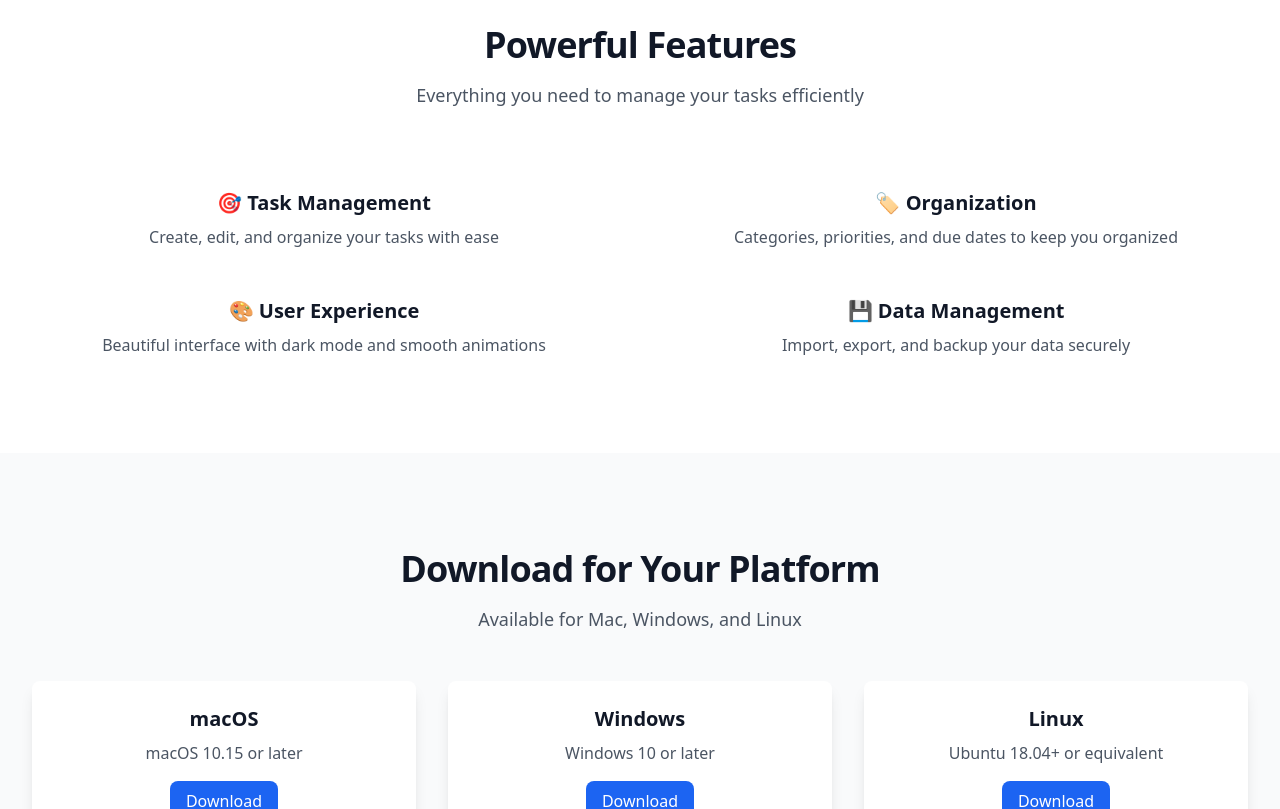
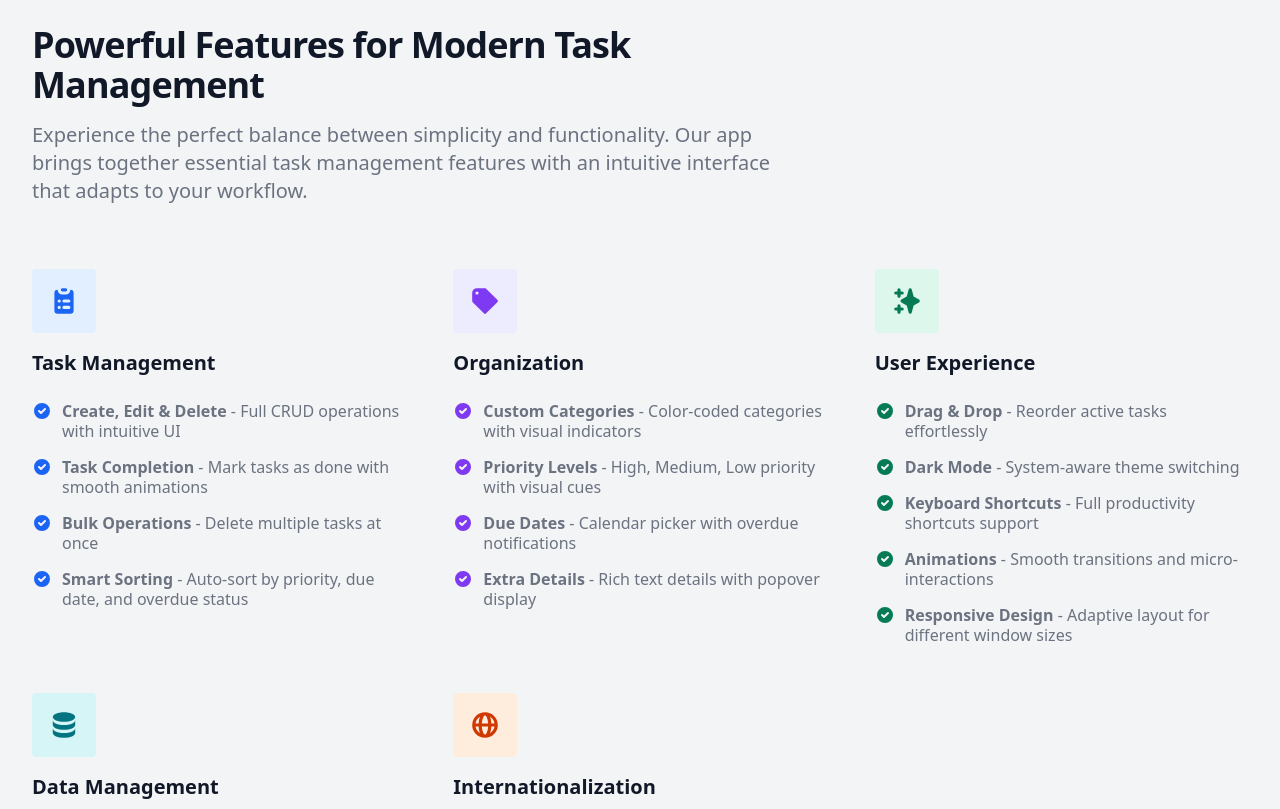
Before and after one commit to chiefpansancolt/todo-list.chiefpansancolt.dev, a Next.js app: page / in a window 1280 px wide. Shown: the part 720-1529 px from the top of the page. Built offline with nearby package versions, Linux system fonts and the light colour scheme.

Commit message:
Add Features Section comp

```diff
--- /dev/null
+++ b/app/components/Features.tsx
@@ -0,0 +1,241 @@
+"use client";
+
+import {
+  HiClipboardList,
+  HiTag,
+  HiSparkles,
+  HiDatabase,
+  HiGlobeAlt,
+  HiCheckCircle,
+} from "react-icons/hi";
+
+interface Feature {
+  name: string;
+  description: string;
+}
+
+interface FeatureCategory {
+  id: string;
+  title: string;
+  icon: React.ComponentType<{ className?: string }>;
+  description?: string;
+  colorTheme: {
+    bg: string;
+    darkBg: string;
+    icon: string;
+    darkIcon: string;
+    checkmark: string;
+    darkCheckmark: string;
+  };
+  features: Feature[];
+}
+
+const featuresData: FeatureCategory[] = [
+  {
+    id: "task-management",
+    title: "Task Management",
+    icon: HiClipboardList,
+    colorTheme: {
+      bg: "bg-blue-100",
+      darkBg: "dark:bg-blue-900",
+      icon: "text-blue-600",
+      darkIcon: "dark:text-blue-300",
+      checkmark: "text-blue-600",
+      darkCheckmark: "dark:text-blue-500",
+    },
+    features: [
+      {
+        name: "Create, Edit & Delete",
+        description: "Full CRUD operations with intuitive UI",
+      },
+      {
+        name: "Task Completion",
+        description: "Mark tasks as done with smooth animations",
+      },
+      {
+        name: "Bulk Operations",
+        description: "Delete multiple tasks at once",
+      },
+      {
+        name: "Smart Sorting",
+        description: "Auto-sort by priority, due date, and overdue status",
+      },
+    ],
+  },
+  {
+    id: "organization",
+    title: "Organization",
+    icon: HiTag,
+    colorTheme: {
+      bg: "bg-purple-100",
+      darkBg: "dark:bg-purple-900",
+      icon: "text-purple-600",
+      darkIcon: "dark:text-purple-300",
+      checkmark: "text-purple-600",
+      darkCheckmark: "dark:text-purple-500",
+    },
+    features: [
+      {
+        name: "Custom Categories",
+        description: "Color-coded categories with visual indicators",
+      },
+      {
+        name: "Priority Levels",
+        description: "High, Medium, Low priority with visual cues",
+      },
+      {
+        name: "Due Dates",
+        description: "Calendar picker with overdue notifications",
+      },
+      {
+        name: "Extra Details",
+        description: "Rich text details with popover display",
+      },
+    ],
+  },
+  {
+    id: "user-experience",
+    title: "User Experience",
+    icon: HiSparkles,
+    colorTheme: {
+      bg: "bg-green-100",
+      darkBg: "dark:bg-green-900",
+      icon: "text-green-600",
+      darkIcon: "dark:text-green-300",
+      checkmark: "text-green-600",
+      darkCheckmark: "dark:text-green-500",
+    },
+    features: [
+      {
+        name: "Drag & Drop",
+        description: "Reorder active tasks effortlessly",
+      },
+      {
+        name: "Dark Mode",
+        description: "System-aware theme switching",
+      },
+      {
+        name: "Keyboard Shortcuts",
+        description: "Full productivity shortcuts support",
+      },
+      {
+        name: "Animations",
+        description: "Smooth transitions and micro-interactions",
+      },
+      {
+        name: "Responsive Design",
+        description: "Adaptive layout for different window sizes",
+      },
+    ],
+  },
+  {
+    id: "data-management",
+    title: "Data Management",
+    icon: HiDatabase,
+    colorTheme: {
+      bg: "bg-teal-100",
+      darkBg: "dark:bg-teal-900",
+      icon: "text-teal-600",
+      darkIcon: "dark:text-teal-300",
+      checkmark: "text-teal-500",
+      darkCheckmark: "dark:text-teal-400",
+    },
+    features: [
+      {
+        name: "Persistent Storage",
+        description: "Local file-based storage",
+      },
+      {
+        name: "Export Options",
+        description: "JSON (full backup) and CSV (analysis)",
+      },
+      {
+        name: "Import Support",
+        description: "Restore from previous exports",
+      },
+      {
+        name: "Data Validation",
+        description: "Robust error handling and data integrity",
+      },
+    ],
+  },
+  {
+    id: "internationalization",
+    title: "Internationalization",
+    icon: HiGlobeAlt,
+    colorTheme: {
+      bg: "bg-orange-100",
+      darkBg: "dark:bg-orange-900",
+      icon: "text-orange-600",
+      darkIcon: "dark:text-orange-300",
+      checkmark: "text-orange-600",
+      darkCheckmark: "dark:text-orange-500",
+    },
+    features: [
+      {
+        name: "Multi-language Support",
+        description: "10 languages included",
+      },
+      {
+        name: "Dynamic Language Switching",
+        description: "Change language without restart",
+      },
+      {
+        name: "Localized Date Formats",
+        description: "Region-appropriate date displays",
+      },
+    ],
+  },
+];
+
+export default function Features() {
+  return (
+    <section id="features" className="bg-gray-100 py-24 dark:bg-gray-800">
+      <div className="mx-auto max-w-screen-xl px-4 sm:px-6 lg:px-8">
+        <div className="mb-8 max-w-screen-md lg:mb-16">
+          <h2 className="mb-4 text-4xl font-extrabold tracking-tight text-gray-900 dark:text-white">
+            Powerful Features for Modern Task Management
+          </h2>
+          <p className="font-light text-gray-500 sm:text-xl dark:text-gray-400">
+            Experience the perfect balance between simplicity and functionality.
+            Our app brings together essential task management features with an
+            intuitive interface that adapts to your workflow.
+          </p>
+        </div>
+
+        <div className="space-y-8 md:grid md:grid-cols-2 md:gap-8 md:space-y-0 lg:grid-cols-3 xl:gap-12">
+          {featuresData.map((category) => {
+            const IconComponent = category.icon;
+
+            return (
+              <div key={category.id}>
+                <div
+                  className={`mb-4 flex h-10 w-10 items-center justify-center rounded lg:h-16 lg:w-16 ${category.colorTheme.bg} ${category.colorTheme.darkBg}`}
+                >
+                  <IconComponent
+                    className={`h-5 w-5 lg:h-8 lg:w-8 ${category.colorTheme.icon} ${category.colorTheme.darkIcon}`}
+                  />
+                </div>
+                <h3 className="mb-2 text-xl font-bold text-gray-900 dark:text-white">
+                  {category.title}
+                </h3>
+                <ul role="list" className="my-6 space-y-4 lg:mb-0">
+                  {category.features.map((feature, index) => (
+                    <li key={index} className="flex space-x-2.5">
+                      <HiCheckCircle
+                        className={`h-5 w-5 flex-shrink-0 ${category.colorTheme.checkmark} ${category.colorTheme.darkCheckmark}`}
+                      />
+                      <span className="leading-tight text-gray-500 dark:text-gray-400">
+                        <strong>{feature.name}</strong> - {feature.description}
+                      </span>
+                    </li>
+                  ))}
+                </ul>
+              </div>
+            );
+          })}
+        </div>
+      </div>
+    </section>
+  );
+}
--- a/app/page.tsx
+++ b/app/page.tsx
@@ -1,5 +1,6 @@
 import Navigation from "@/comps/Navigation";
 import Hero from "@/comps/Hero";
+import Features from "@/comps/Features";
 
 export default function Home() {
   return (
@@ -8,58 +9,7 @@ export default function Home() {
       <Hero />
 
       <main className="bg-white dark:bg-gray-900">
-        {/* Features Section */}
-        <section id="features" className="py-24">
-          <div className="mx-auto max-w-7xl px-4 sm:px-6 lg:px-8">
-            <div className="text-center">
-              <h2 className="text-3xl font-bold tracking-tight text-gray-900 sm:text-4xl dark:text-white">
-                Powerful Features
-              </h2>
-              <p className="mt-4 text-lg text-gray-600 dark:text-gray-300">
-                Everything you need to manage your tasks efficiently
-              </p>
-            </div>
-
-            <div className="mt-20 grid grid-cols-1 gap-12 lg:grid-cols-2">
-              {/* Feature placeholders - will be expanded later */}
-              <div className="text-center">
-                <h3 className="text-xl font-semibold text-gray-900 dark:text-white">
-                  🎯 Task Management
-                </h3>
-                <p className="mt-2 text-gray-600 dark:text-gray-300">
-                  Create, edit, and organize your tasks with ease
-                </p>
-              </div>
-
-              <div className="text-center">
-                <h3 className="text-xl font-semibold text-gray-900 dark:text-white">
-                  🏷️ Organization
-                </h3>
-                <p className="mt-2 text-gray-600 dark:text-gray-300">
-                  Categories, priorities, and due dates to keep you organized
-                </p>
-              </div>
-
-              <div className="text-center">
-                <h3 className="text-xl font-semibold text-gray-900 dark:text-white">
-                  🎨 User Experience
-                </h3>
-                <p className="mt-2 text-gray-600 dark:text-gray-300">
-                  Beautiful interface with dark mode and smooth animations
-                </p>
-              </div>
-
-              <div className="text-center">
-                <h3 className="text-xl font-semibold text-gray-900 dark:text-white">
-                  💾 Data Management
-                </h3>
-                <p className="mt-2 text-gray-600 dark:text-gray-300">
-                  Import, export, and backup your data securely
-                </p>
-              </div>
-            </div>
-          </div>
-        </section>
+        <Features />
 
         {/* Downloads Section */}
         <section id="downloads" className="bg-gray-50 py-24 dark:bg-gray-800">
```
